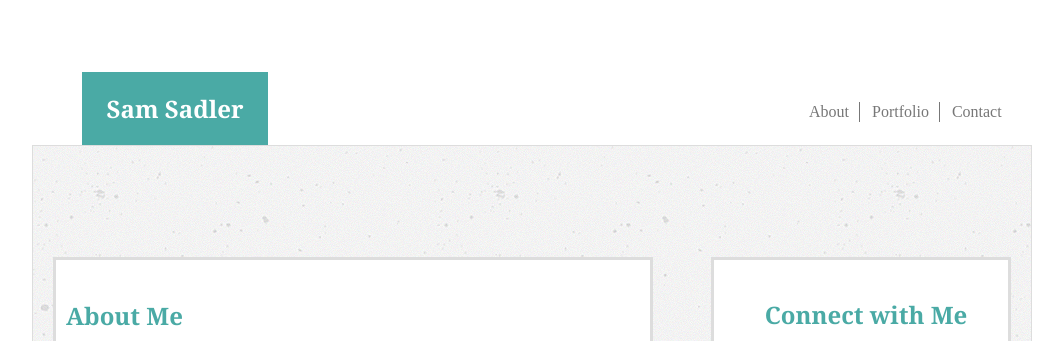
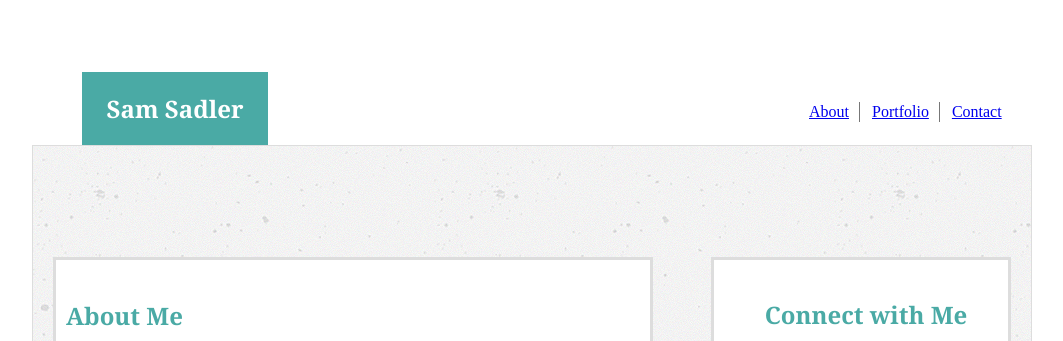
Before and after one commit to ssadler9/Basic-Portfolio, a plain HTML site: page index.html in a window 1280 px wide. Shown: the top 341 px of the page, without its empty margins (133-1196 px from the left). Drawn offline with Linux system fonts and the light colour scheme.

Commit message:
key links

```diff
--- a/index.html
+++ b/index.html
@@ -10,9 +10,18 @@
 
        <table class="key">
           <tr>
-             <td class="col"> About </td>
-             <td class="col"> Portfolio </td>
-             <td class="col2"> Contact </td>
+             <td class="col"><a href="https://ssadler9.github.io/Basic-Portfolio/index.html" target="_blank">
+                 About
+                 </a>
+             </td>
+             <td class="col"><a href="https://ssadler9.github.io/Basic-Portfolio/portfolio.html" target="_blank">
+                 Portfolio
+                 </a>
+             </td>
+             <td class="col2"><a href="https://ssadler9.github.io/Basic-Portfolio/contact.html" target="_blank">
+                 Contact
+                 </a>
+             </td>
           </tr>
        </table>
 
```
Also changed, not shown: contact.html (+12 -3 lines), portfolio.html (+12 -3 lines), 1 other file.
